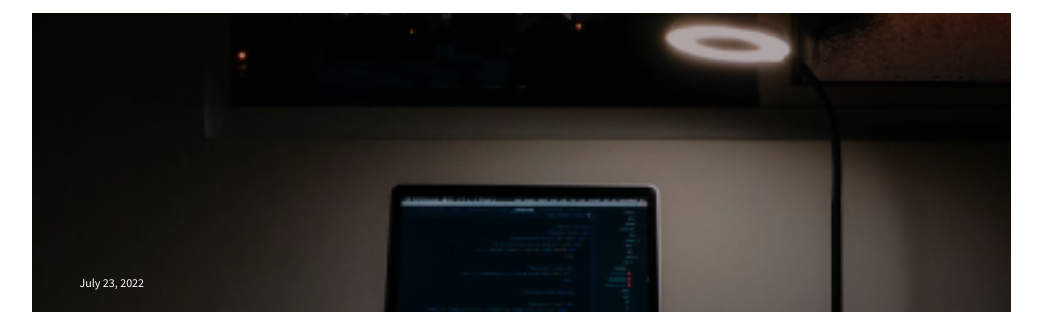
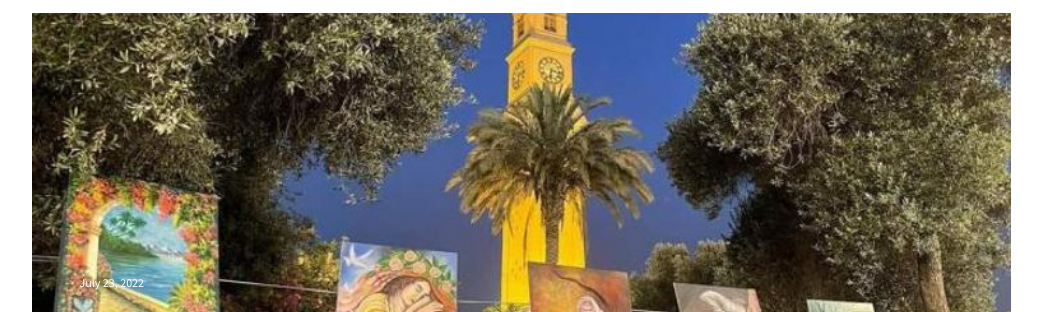
Before and after one commit to NabeelMansour/My_learning_journal, a plain HTML site: page index.html in a window 1280 px wide. Shown: the part 62-374 px from the top of the page, without its empty margins (119-1161 px from the left). Drawn offline with nearby package versions, Linux system fonts and the light colour scheme.

Commit message:
modified the index.html hero image

```diff
--- a/style.css
+++ b/style.css
@@ -73,7 +73,7 @@ footer{
 /***** hero *****/
 
 .hero {
-    background-image: url('./images/article-image-hero.png');
+    background-image: url('./images/al-qishla-gardens-baghdad.jpg');
     background-repeat: no-repeat;
     background-size: cover;
     background-position: top;
```
Also changed, not shown: images/al-qishla-gardens-baghdad.jpg (added).
